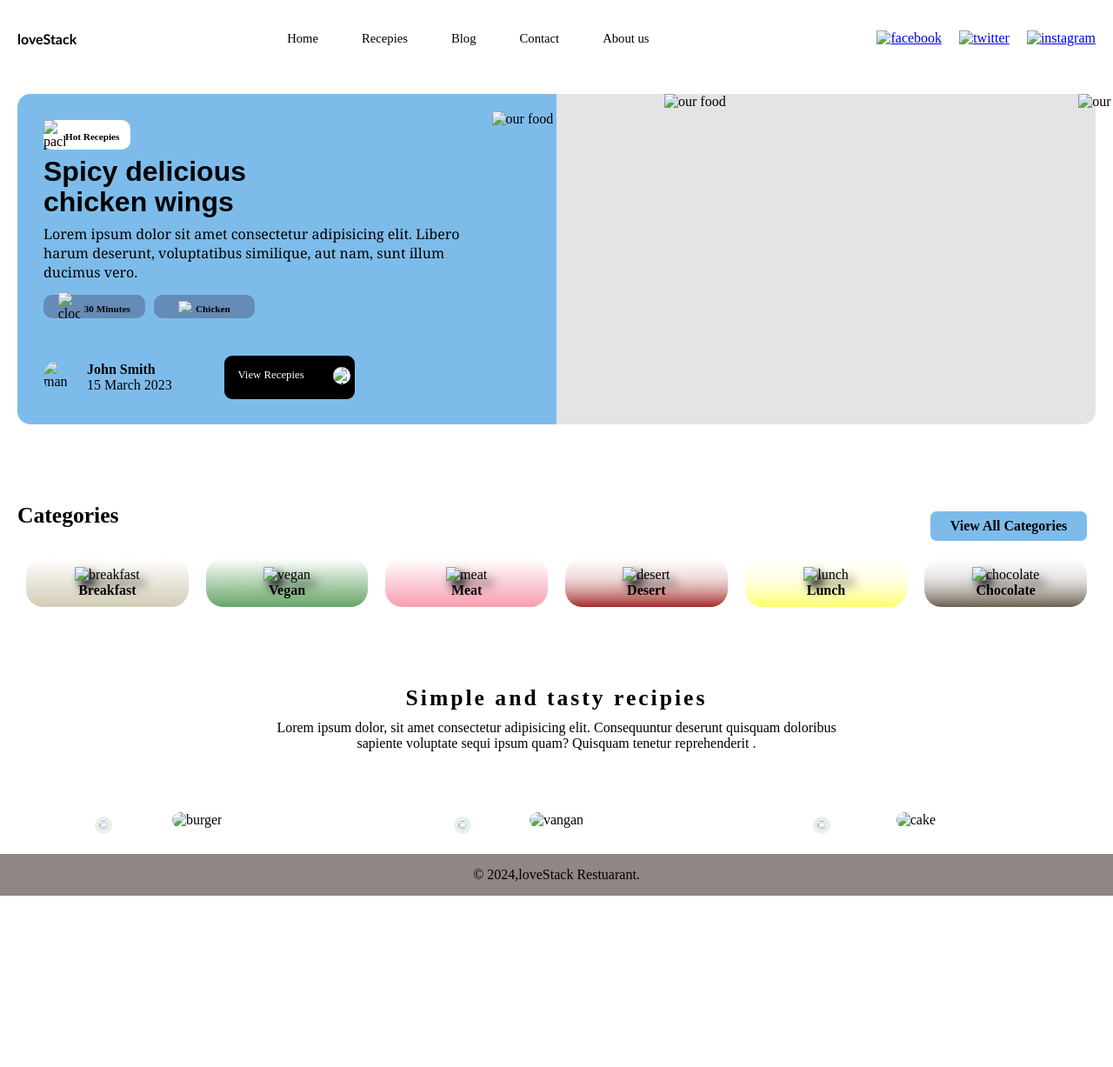
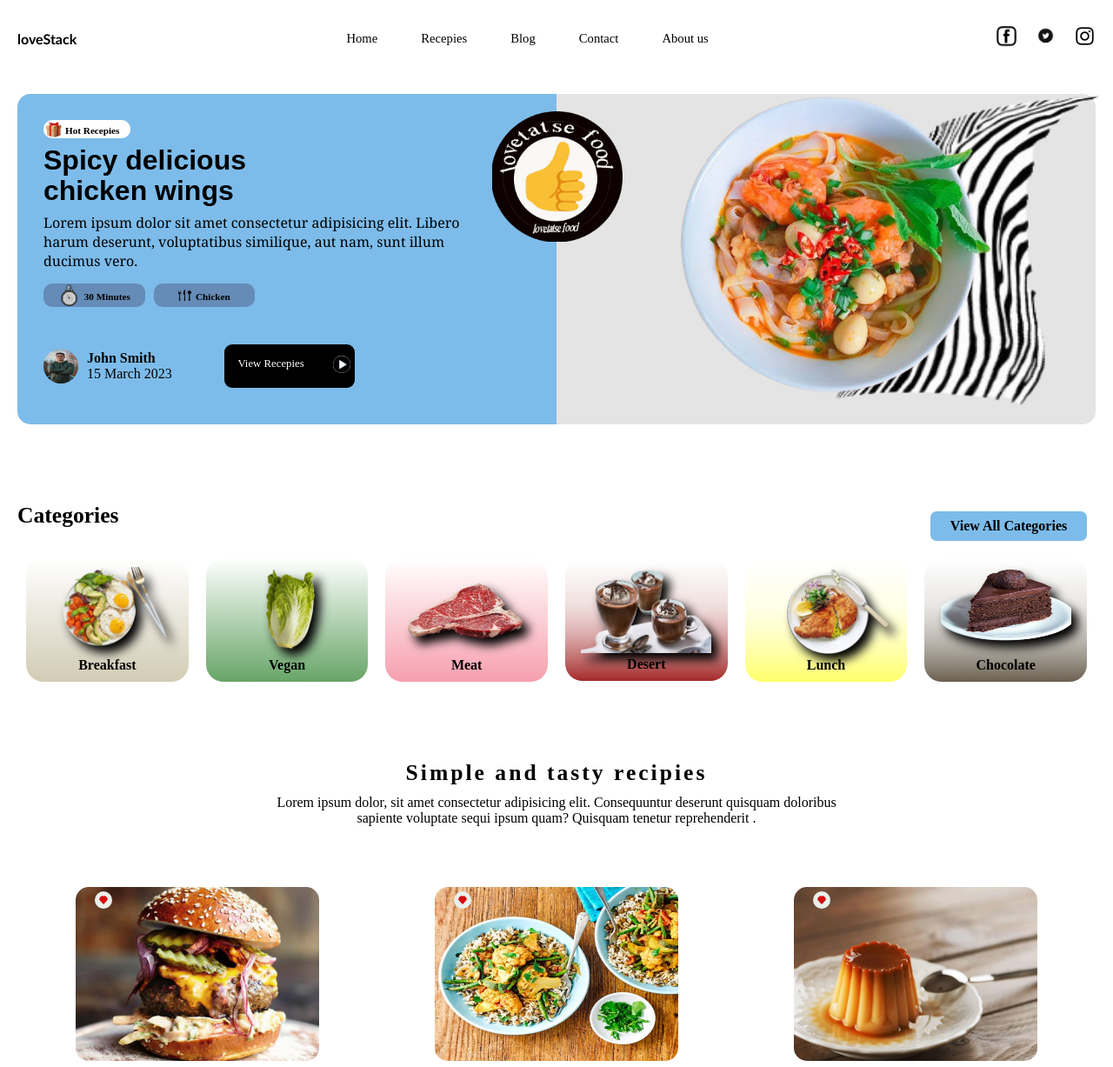
Before and after one commit to Karyordey20/kay, a plain HTML site: page loveStack.html in a window 1280 px wide. Shown: the top 1227 px of the page at 87% size. Before the commit the page ends 1030 px from the top, so only its background shows below. Drawn offline with Linux system fonts and the light colour scheme; the site is published under a folder, as on GitHub Pages, so addresses that start at the root find nothing.

Commit message:
Update loveStack.html

```diff
--- a/loveStack.html
+++ b/loveStack.html
@@ -31,13 +31,13 @@
         </div>
         <div class="social_handles">
           <a href="https://facebook.com"
-            ><img src="/images/Facebook.png.png" alt="facebook"
+            ><img src="images/Facebook.png.png" alt="facebook"
           /></a>
           <a href="https://twitter.com"
-            ><img src="/images/twitter.png.png" alt="twitter"
+            ><img src="images/twitter.png.png" alt="twitter"
           /></a>
           <a href="https://instagram.com"
-            ><img src="/images/Instagram.png" alt="instagram"
+            ><img src="images/Instagram.png" alt="instagram"
           /></a>
         </div>
       </div>
@@ -46,17 +46,17 @@
     <section>
       <div class="section_1">
         <div id="package">
-          <img src="/images/packagin.png.png" alt="packaging" />
+          <img src="images/packagin.png.png" alt="packaging" />
           <p><strong>Hot Recepies </strong></p>
         </div>
         <div id="food">
-          <img src="/images/food.png" alt="our food" />
+          <img src="images/food.png" alt="our food" />
         </div>
         <div id="stamp">
-          <img src="/images/stamp.png" alt="our food" />
+          <img src="images/stamp.png" alt="our food" />
         </div>
         <div id="zebra">
-          <img src="/images/zebra.png" alt="our food" />
+          <img src="images/zebra.png" alt="our food" />
         </div>
         <div class="info">
           <h1>
@@ -71,17 +71,17 @@
         </div>
         <div class="time_food">
           <div id="package_1">
-            <img src="/images/clock.png" alt="clock" />
+            <img src="images/clock.png" alt="clock" />
             <p><strong>30 Minutes </strong></p>
           </div>
           <div id="package_2">
-            <img src="/images/cutlery.png" alt="cutlery" />
+            <img src="images/cutlery.png" alt="cutlery" />
             <p><strong>Chicken</strong></p>
           </div>
         </div>
         <div class="review">
           <div class="man_review">
-            <img src="/images/man.jpeg" alt="man" />
+            <img src="images/man.jpeg" alt="man" />
             <div id="Smith">
               <p><strong>John Smith</strong></p>
               <p>15 March 2023</p>
@@ -89,7 +89,7 @@
           </div>
           <div class="view_recepies">
             <p>View Recepies</p>
-            <img src="/images/play.png" alt="play" />
+            <img src="images/play.png" alt="play" />
           </div>
         </div>
       </div>
@@ -101,27 +101,27 @@
       </div>
       <div class="Categories">
         <div class="breakfast">
-          <img src="/images/breakfast.png" alt="breakfast" />
+          <img src="images/breakfast.png" alt="breakfast" />
           <p>Breakfast</p>
         </div>
         <div class="vegan">
-          <img src="/images/vegan.png" alt="vegan" />
+          <img src="images/vegan.png" alt="vegan" />
           <p>Vegan</p>
         </div>
         <div class="meat">
-          <img src="/images/meat.png" alt="meat" />
+          <img src="images/meat.png" alt="meat" />
           <p>Meat</p>
         </div>
         <div class="desert">
-          <img src="/images/desert.png" alt="desert" />
+          <img src="images/desert.png" alt="desert" />
           <p>Desert</p>
         </div>
         <div class="lunch">
-          <img src="/images/lunch.png" alt="lunch" />
+          <img src="images/lunch.png" alt="lunch" />
           <p>Lunch</p>
         </div>
         <div class="chocolate">
-          <img src="/images/chocolate.png" alt="chocolate" />
+          <img src="images/chocolate.png" alt="chocolate" />
           <p>Chocolate</p>
         </div>
       </div>
@@ -136,21 +136,21 @@
       <div class="tasty_food">
         <div id="burger">
           <div class="love">
-            <img id="love" src="/images/love2.png" alt="love" />
+            <img id="love" src="images/love2.png" alt="love" />
           </div>
-          <img src="/images/burger.jpeg" alt="burger" />
+          <img src="images/burger.jpeg" alt="burger" />
         </div>
         <div id="vangan">
           <div class="love">
-            <img id="love" src="/images/love2.png" alt="love" />
+            <img id="love" src="images/love2.png" alt="love" />
           </div>
-          <img src="/images/vangan2.jpg" alt="vangan" />
+          <img src="images/vangan2.jpg" alt="vangan" />
         </div>
         <div id="cake">
           <div class="love">
-            <img id="love" src="/images/love2.png" alt="love" />
+            <img id="love" src="images/love2.png" alt="love" />
           </div>
-          <img src="/images/cake.jpeg" alt="cake" />
+          <img src="images/cake.jpeg" alt="cake" />
         </div>
       </div>
     </section>
```
